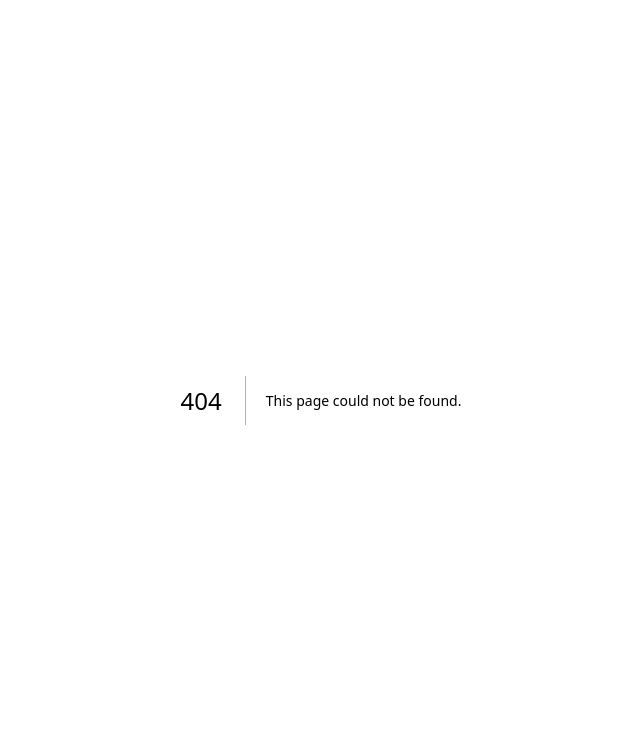
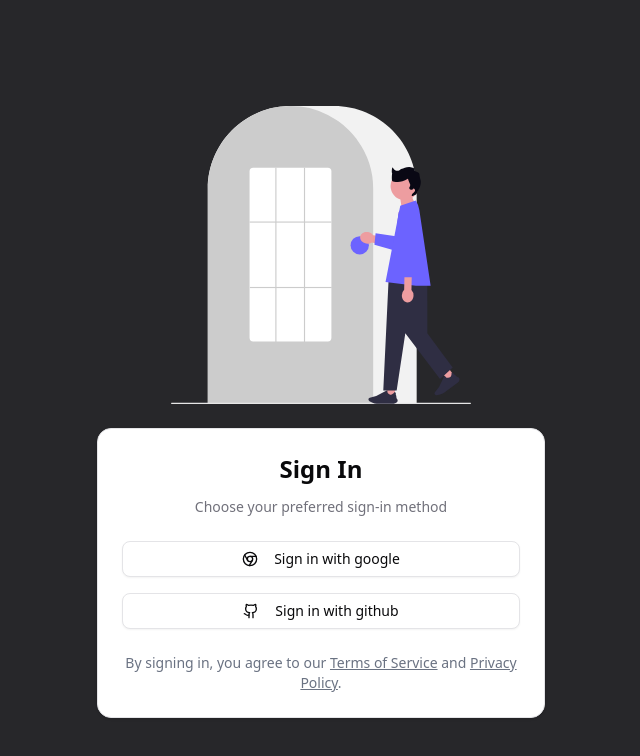
Before and after one commit to smttomar/AI-Powered-Code-Editor, a Next.js app: page /auth/sign-in in a window 1280 px wide. Before the commit this address had no page. Shown: the top 756 px of the page, without its empty margins (319-959 px from the left). Built offline with nearby package versions, Linux system fonts and the light colour scheme; no server answers.

Commit message:
auth logic 2.0

```diff
--- /dev/null
+++ b/app/(auth)/auth/layout.tsx
@@ -0,0 +1,11 @@
+import React from "react";
+
+const AuthLayout = ({ children }: { children: React.ReactNode }) => {
+    return (
+        <main className="flex justify-center items-center h-screen flex-col bg-zinc-800">
+            {children}
+        </main>
+    );
+};
+
+export default AuthLayout;
--- /dev/null
+++ b/app/(auth)/auth/sign-in/page.tsx
@@ -0,0 +1,20 @@
+import React from "react";
+import Image from "next/image";
+import SignInFormClient from "@/modules/auth/components/sign-in-form-client";
+
+const SignInPage = () => {
+    return (
+        <>
+            <Image
+                src={"/login.svg"}
+                alt="Login-Image"
+                height={300}
+                width={300}
+                className="m-6 object-cover"
+            />
+            <SignInFormClient />
+        </>
+    );
+};
+
+export default SignInPage;
--- a/middleware.ts
+++ b/middleware.ts
@@ -22,7 +22,7 @@ export default auth((req) => {
     }
 
     if (isAuthRoute) {
-        if (!isLoggedIn) {
+        if (isLoggedIn) {
             return Response.redirect(new URL(DEFAULT_LOGIN_REDIRECT, nextUrl));
         }
         return null;
--- /dev/null
+++ b/modules/auth/components/sign-in-form-client.tsx
@@ -0,0 +1,76 @@
+import React from "react";
+import { Button } from "@/components/ui/button";
+import {
+    Card,
+    CardContent,
+    CardDescription,
+    CardFooter,
+    CardHeader,
+    CardTitle,
+} from "@/components/ui/card";
+import { Chrome, Github } from "lucide-react";
+import { signIn } from "@/auth";
+
+async function handleGoogleSignIn() {
+    "use server";
+    await signIn("google");
+}
+
+async function handleGithubSignIn() {
+    "use server";
+    await signIn("github");
+}
+
+const SignInFormClient = () => {
+    return (
+        <Card className="w-full max-w-md">
+            <CardHeader className="space-y-1">
+                <CardTitle className="text-2xl font-bold text-center">
+                    Sign In
+                </CardTitle>
+                <CardDescription className="text-center">
+                    Choose your preferred sign-in method
+                </CardDescription>
+            </CardHeader>
+
+            <CardContent className="grid gap-4">
+                <form action={handleGoogleSignIn}>
+                    <Button
+                        type="submit"
+                        variant={"outline"}
+                        className="w-full hover:cursor-pointer"
+                    >
+                        <Chrome className="mr-2 h-4 w-4" />
+                        <span>Sign in with google</span>
+                    </Button>
+                </form>
+                <form action={handleGithubSignIn}>
+                    <Button
+                        type="submit"
+                        variant={"outline"}
+                        className="w-full hover:cursor-pointer"
+                    >
+                        <Github className="mr-2 h-4 w-4" />
+                        <span>Sign in with github</span>
+                    </Button>
+                </form>
+            </CardContent>
+
+            <CardFooter>
+                <p className="text-sm text-center text-gray-500 dark:text-gray-400 w-full">
+                    By signing in, you agree to our{" "}
+                    <a href="#" className="underline hover:text-primary">
+                        Terms of Service
+                    </a>{" "}
+                    and{" "}
+                    <a href="#" className="underline hover:text-primary">
+                        Privacy Policy
+                    </a>
+                    .
+                </p>
+            </CardFooter>
+        </Card>
+    );
+};
+
+export default SignInFormClient;
--- a/routes.ts
+++ b/routes.ts
@@ -1,8 +1,35 @@
+/**
+ * An Array of routes that are accessible to the public
+ * These routes do not require authentication
+ * @type {string[]}
+ */
+
 export const publicRoutes: string[] = [];
 
-export const privateRoutes: string[] = ["/"];
+/**
+ * An Array of routes that are protected
+ * These routes require authentication
+ * @type {string[]}
+ */
 
-export const authRoutes: string[] = ["auth/sign-in"];
+export const protectedRoutes: string[] = ["/"];
+
+/**
+ * An Array of routes that are accessible to the public
+ * Routes that start with this (/api/auth) prefix do not require authentication
+ * @type {string[]}
+ */
+
+export const authRoutes: string[] = [
+    "/auth/sign-in", // Added leading slash
+];
+
+/**
+ * An Array of routes that are accessible to the public
+ * Routes that start with this (/api/auth) prefix do not require authentication
+ * @type {string}
+ */
 
 export const apiAuthPrefix: string = "/api/auth";
-export const DEFAULT_LOGIN_REDIRECT = "/";
+
+export const DEFAULT_LOGIN_REDIRECT = "/"; // Changed to redirect to home page after login
```
Also changed, not shown: public/login.svg (added).
